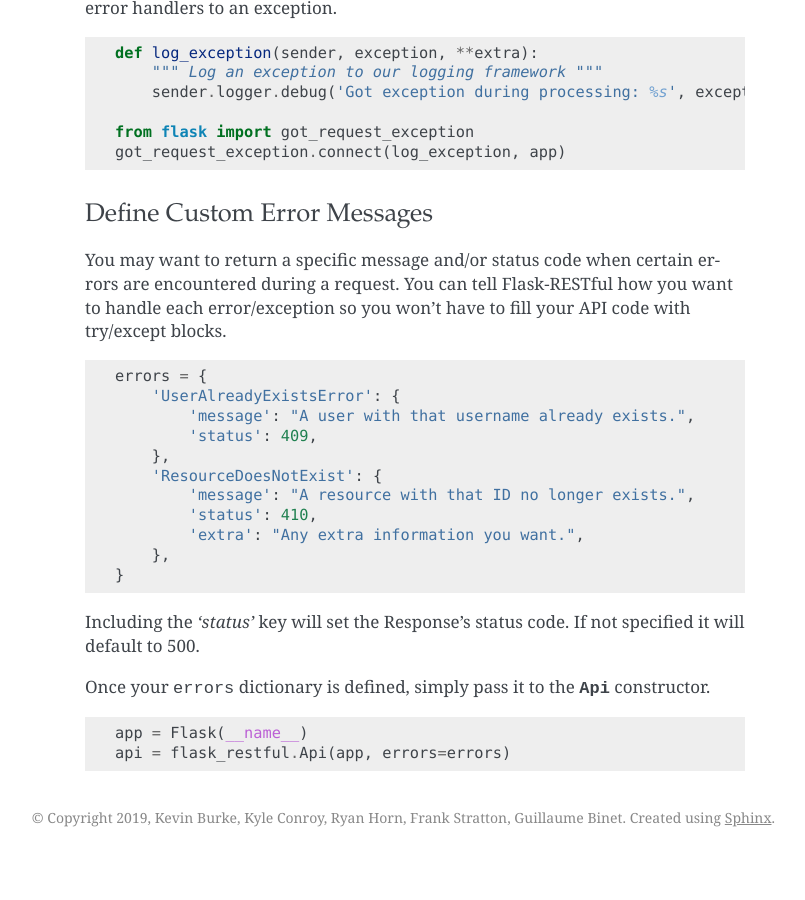
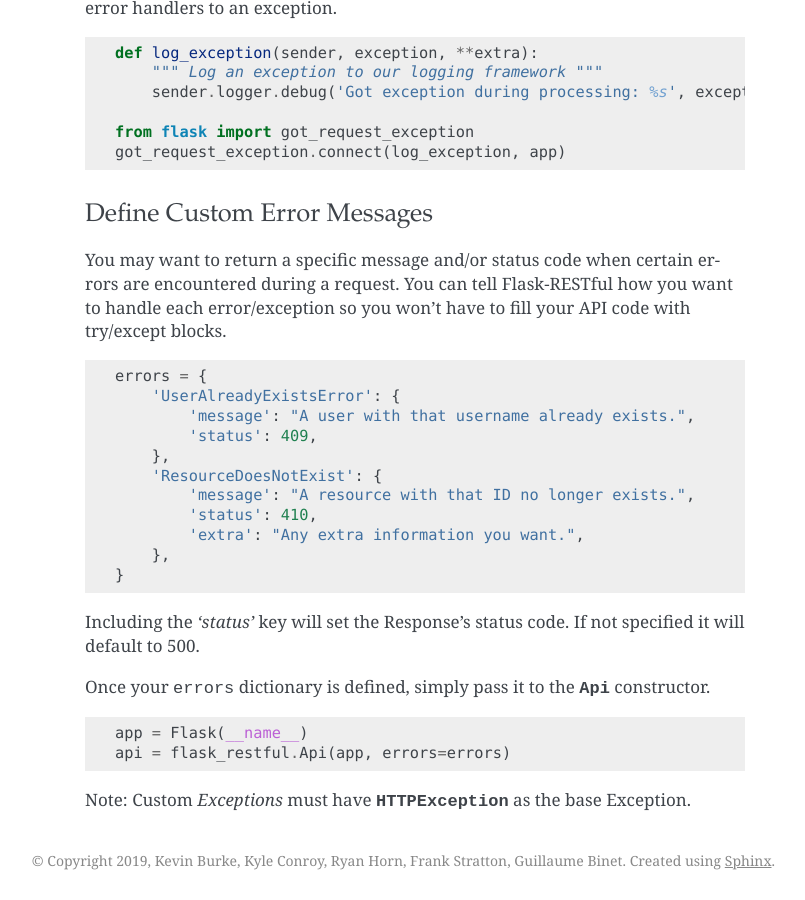
Before and after one commit to HungryCrawler019/flask-RESTful-api, a Sphinx documentation site: the page built from docs/extending.rst, in a window 1280 px wide and 900 px high, scrolled down 4932 px. Shown: the whole window, without its empty margins (335-1140 px from the left). Built offline with Sphinx 7.4.7, drawn with Linux system fonts in a browser that asks for light colours; before the commit the page ends 5789 px from its top, so only the background shows below that.

Commit message:
add note about custom exceptions (#828)

```diff
--- a/docs/extending.rst
+++ b/docs/extending.rst
@@ -271,3 +271,5 @@ Once your ``errors`` dictionary is defined, simply pass it to the
 
     app = Flask(__name__)
     api = flask_restful.Api(app, errors=errors)
+
+Note: Custom `Exceptions` must have  :class:`~werkzeug.exceptions.HTTPException` as the base Exception.
```
